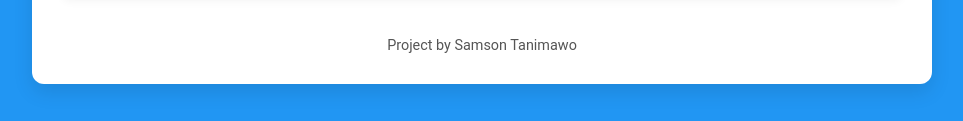
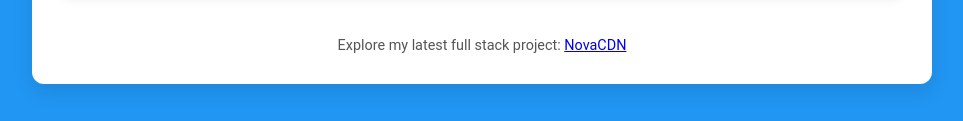
Before and after one commit to Samsontanimawo/Service-Level-Agreement-SLA-Tracker, a plain HTML site: page index.html in a window 1280 px wide. Shown: the part 1597-1718 px from the top of the page, without its empty margins (158-1121 px from the left). Drawn offline with nearby package versions, Linux system fonts and the light colour scheme.

Commit message:
Updated footer.

```diff
--- a/index.html
+++ b/index.html
@@ -72,10 +72,12 @@
     </section>
 
     <footer>
-      <p> Project by Samson Tanimawo </p>
-    </footer>
+      <p>Explore my latest full stack project:
+          <a href="https://www.novacdn.net" target="_blank" class="blue-link">NovaCDN</a>
+      </p>
+  </footer>
+
   </div>
-
   <script src="script.js"></script>
 </body>
 </html>
```
